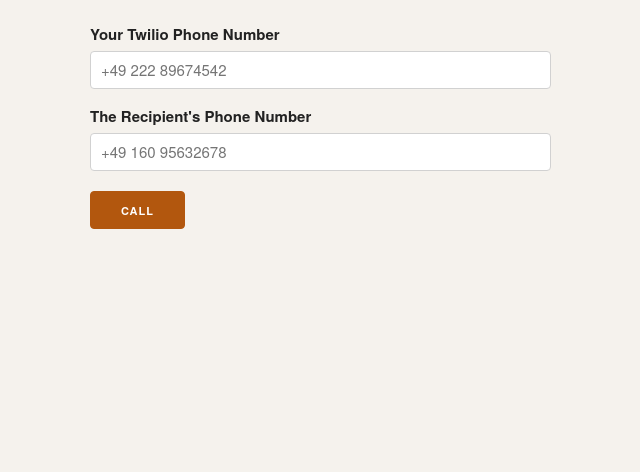
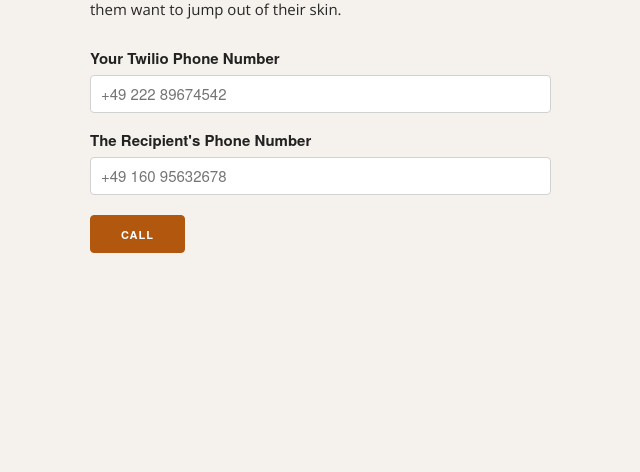
Before and after one commit to istx25/2spooky4me, a website: page public/index.html in a window 1280 px wide. Shown: the part 328-800 px from the top of the page, without its empty margins (70-710 px from the left). Drawn offline with nearby package versions, Linux system fonts and the light colour scheme.

```diff
--- a/public/index.html
+++ b/public/index.html
@@ -17,7 +17,7 @@
 <body>
   <div class="container">
     <div class="row">
-      <div class="one-half column" style="margin-top: 20%">
+      <div class="one-half column" style="margin-top: 22.5%">
 
         <h4>2spooky4me</h4>
         <p>This is a spooky <a href="https://www.twilio.com">Twilio</a> app that will scare you to bits. Type in your Twilio number and a number that you want us to call. It'll make them want to jump out of their skin.</p>
```
